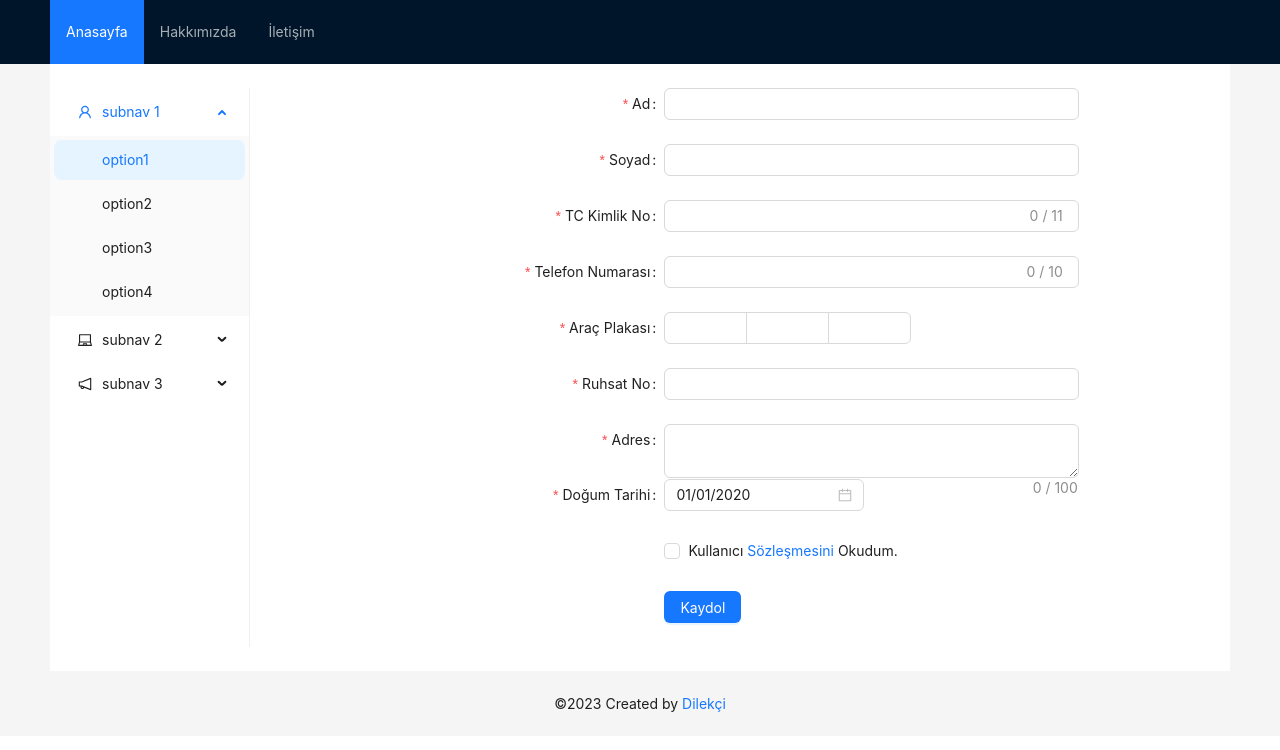
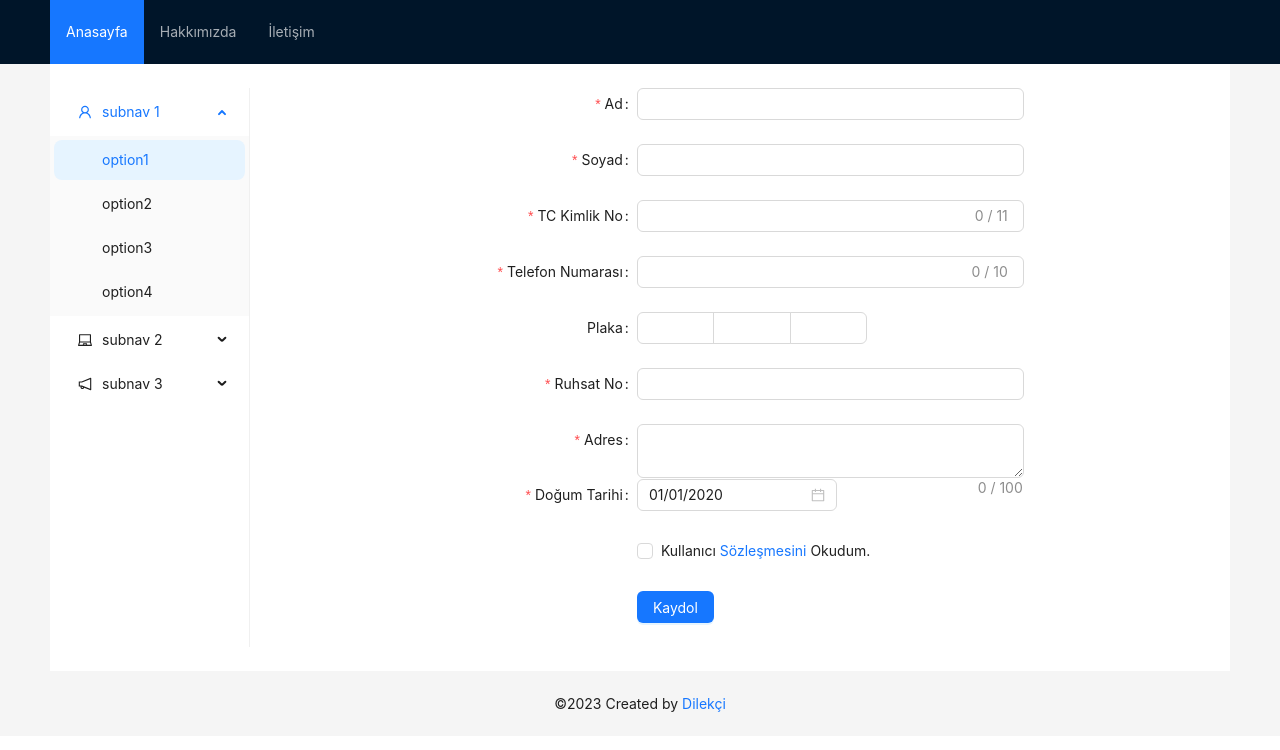
Before and after one commit to hamdidilekci/insurance-app, a React (Create React App) app: page / in a window 1280 px wide. Shown: the top 750 px of the page. Built offline with nearby package versions, Linux system fonts and the light colour scheme.

Commit message:
divide the plate input
Divide the plate input into three to force users to fill in the entry correctly.

```diff
--- a/src/Components/MyForm.js
+++ b/src/Components/MyForm.js
@@ -1,4 +1,4 @@
-import { Button, Checkbox, DatePicker, Form, Input, InputNumber } from 'antd';
+import { Button, Checkbox, DatePicker, Form, Input } from 'antd';
 import dayjs from 'dayjs';
 
 const formItemLayout = {
@@ -37,7 +37,7 @@ const tailFormItemLayout = {
 
 const MyForm = () => {
     const [form] = Form.useForm();
-    const onFinish = (values) => {
+    const handleSubmit = (values) => {
         console.log('Received values of form: ', values);
     };
 
@@ -45,8 +45,8 @@ const MyForm = () => {
         <Form
             {...formItemLayout}
             form={form}
-            name="register"
-            onFinish={onFinish}
+            name="complex-form"
+            onFinish={handleSubmit}
             scrollToFirstError
             className='form'
         >
@@ -75,7 +75,7 @@ const MyForm = () => {
                 label="TC Kimlik No"
                 rules={[
                     { required: true, message: 'Lütfen Türkiye Cumhuriyeti Kimlik Numaranızı Giriniz!' },
-                    { type: Number, message: 'Bu Alana Sadece Sayı Girebilirsiniz!'}
+                    { type: Number, message: 'Bu Alana Sadece Sayı Girebilirsiniz!' }
                 ]}
                 hasFeedback
             >
@@ -113,16 +113,19 @@ const MyForm = () => {
                 />
             </Form.Item>
 
+            <Form.Item label='Plaka'>
+                <Input.Group compact>
                     <Form.Item
-                name="Plate"
-                label="Araç Plakası"
+                        name={['Plate', 'cityCode']}
+                        noStyle
                         rules={[
-                    { required: true, message: 'Lütfen Plakanızı giriniz!'},
+                            {
+                                required: true,
+                                message: 'cityCode is required',
+                            },
                         ]}
                     >
-                <Input.Group compact>
-                    <InputNumber
-                        style={{
+                        <Input style={{
                             width: '20%',
                         }}
                             maxLength={2}
@@ -132,15 +135,41 @@ const MyForm = () => {
                                 }
                             }}
                         />
+                    </Form.Item>
+                    <Form.Item
+                        name={['Plate', 'string']}
+                        noStyle
+                        rules={[
+                            {
+                                required: true,
+                                message: 'string is required',
+                            },
+                        ]}
+                    >
                         <Input
                             style={{
                                 width: '20%',
                             }}
                             onInput={e => e.target.value = e.target.value.toUpperCase()}
+                            onKeyPress={(event) => {
+                                if (!/[a-z]/.test(event.key)) {
+                                    event.preventDefault();
+                                }
+                            }}
                             maxLength={5}
                         />
-                    <InputNumber
-                        style={{
+                    </Form.Item>
+                    <Form.Item
+                        name={['Plate', 'lastNumber']}
+                        noStyle
+                        rules={[
+                            {
+                                required: true,
+                                message: 'lastNumber is required',
+                            },
+                        ]}
+                    >
+                        <Input style={{
                             width: '20%',
                         }}
                             onKeyPress={(event) => {
@@ -150,6 +179,7 @@ const MyForm = () => {
                             }}
                             maxLength={6}
                         />
+                    </Form.Item>
                 </Input.Group>
             </Form.Item>
 
@@ -183,7 +213,7 @@ const MyForm = () => {
             <Form.Item
                 name="BirthDate"
                 label="Doğum Tarihi"
-                rules= {[
+                rules={[
                     {
                         type: 'object',
                         required: true,
```
Lines whose indentation alone changed are shown as unchanged.
